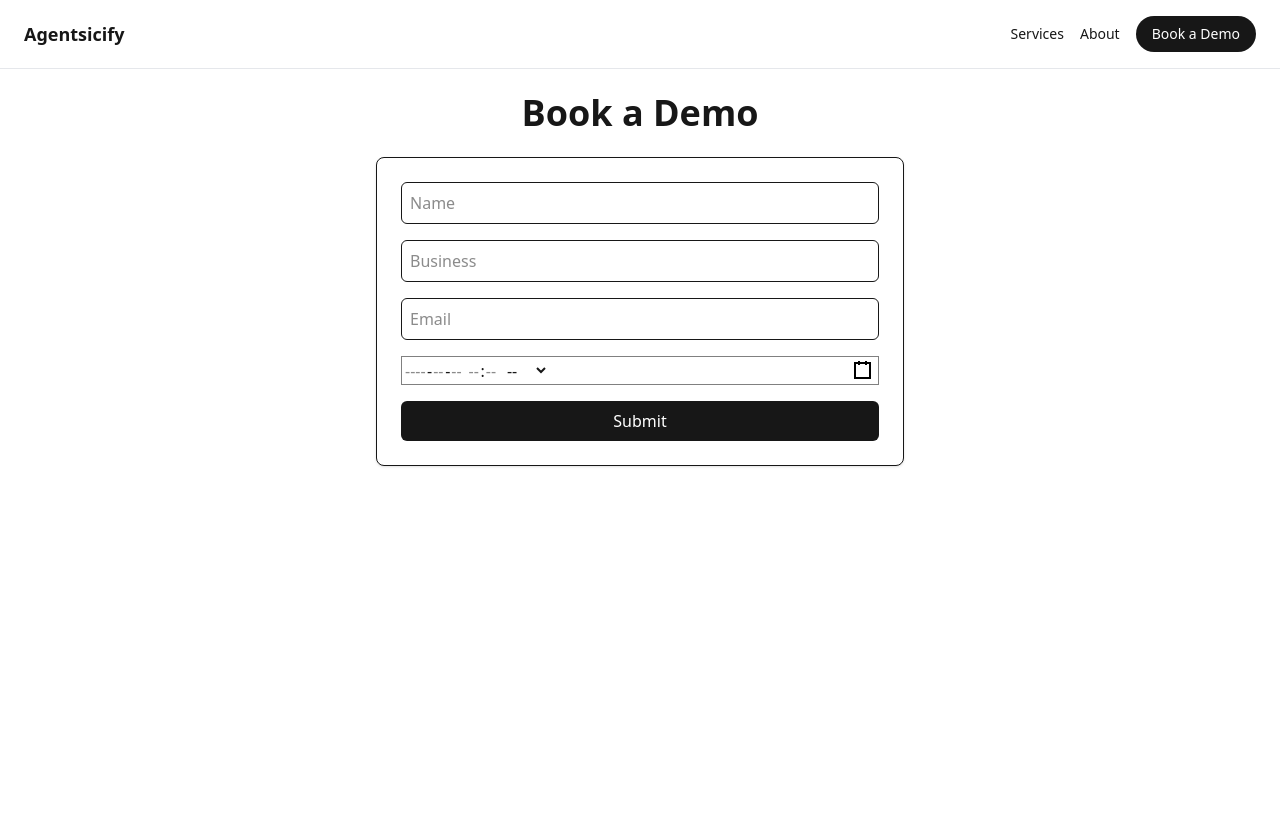
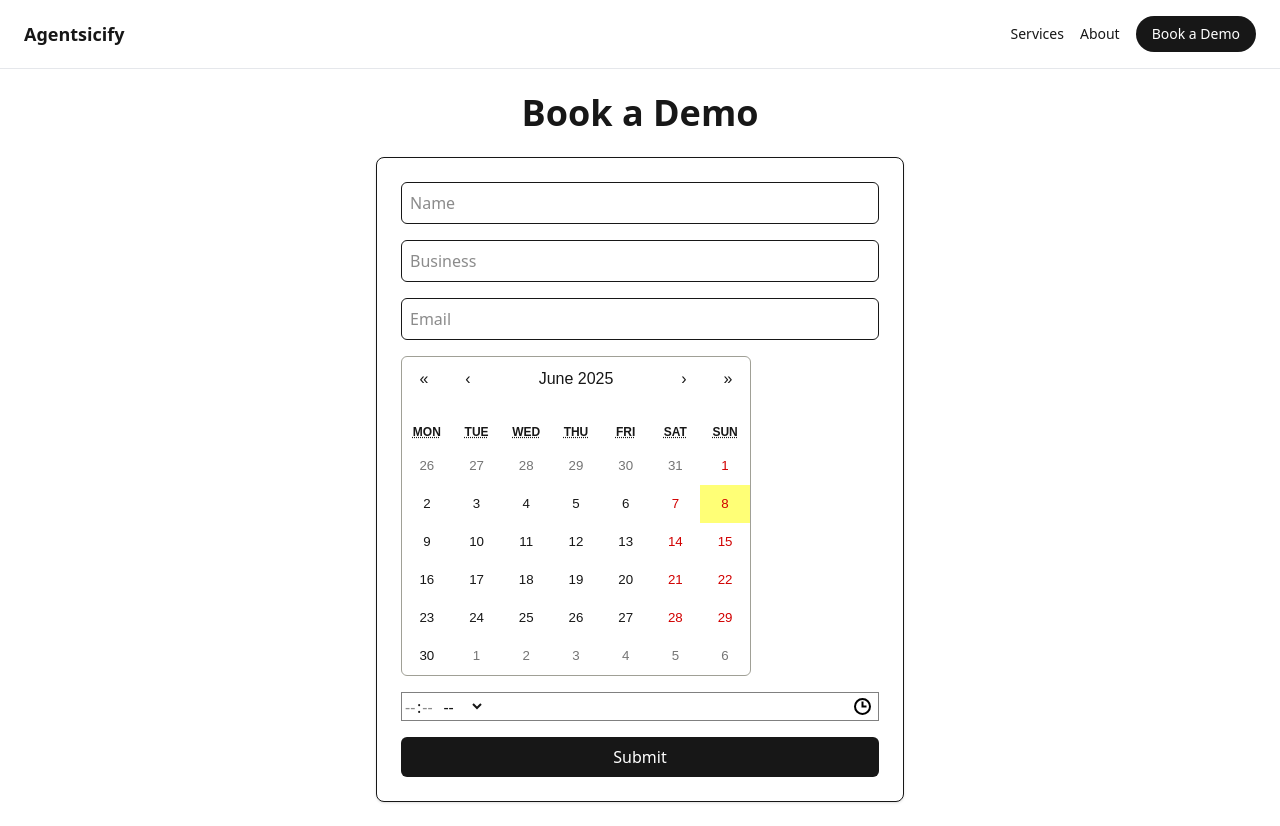
Before and after one commit to MostafaAbdelmegeed/agentsicify, a Next.js app: page /demo in a window 1280 px wide. Before the commit the page ends 800 px from the top, so only its background shows below. Built offline with nearby package versions, Linux system fonts and the light colour scheme.

Commit message:
Use inline calendar and time picker

```diff
--- a/package.json
+++ b/package.json
@@ -13,7 +13,8 @@
     "react": "^19.0.0",
     "react-calendar": "^6.0.0",
     "react-datetime-picker": "^6.0.1",
-    "react-dom": "^19.0.0"
+    "react-dom": "^19.0.0",
+    "react-time-picker": "^7.0.0"
   },
   "devDependencies": {
     "@eslint/eslintrc": "^3",
--- a/src/app/demo/page.tsx
+++ b/src/app/demo/page.tsx
@@ -1,13 +1,16 @@
 'use client';
 import { useState } from 'react';
-import DateTimePicker from 'react-datetime-picker';
+import Calendar from 'react-calendar';
+import TimePicker from 'react-time-picker';
 import 'react-calendar/dist/Calendar.css';
-import 'react-datetime-picker/dist/DateTimePicker.css';
+import 'react-time-picker/dist/TimePicker.css';
+import 'react-clock/dist/Clock.css';
 import { CONTACT_EMAIL } from '../../lib/config';
 
 export default function Demo() {
   const [form, setForm] = useState({ name: '', business: '', email: '' });
   const [date, setDate] = useState<Date | null>(null);
+  const [time, setTime] = useState('');
 
   const handleChange = (e: React.ChangeEvent<HTMLInputElement>) => {
     setForm({ ...form, [e.target.name]: e.target.value });
@@ -15,7 +18,15 @@ export default function Demo() {
 
   const handleSubmit = (e: React.FormEvent) => {
     e.preventDefault();
-    const dateString = date ? date.toISOString() : '';
+    let dateTime: Date | null = null;
+    if (date && time) {
+      const [hours, minutes] = time.split(':').map(Number);
+      dateTime = new Date(date);
+      dateTime.setHours(hours);
+      dateTime.setMinutes(minutes);
+      dateTime.setSeconds(0);
+    }
+    const dateString = dateTime ? dateTime.toISOString() : '';
     const body = `Name: ${form.name}\nBusiness: ${form.business}\nEmail: ${form.email}\nPreferred date: ${dateString}`;
     const mailto = `mailto:${CONTACT_EMAIL}?subject=Demo%20Request&body=${encodeURIComponent(body)}`;
     window.location.href = mailto;
@@ -55,13 +66,30 @@ export default function Demo() {
           value={form.email}
           onChange={handleChange}
         />
-        <DateTimePicker
-          onChange={setDate}
-          value={date}
-          className="w-full"
-          clearIcon={null}
-          format="y-MM-dd h:mm a"
-        />
+        <div className="space-y-4">
+          <Calendar
+            onChange={(value) => setDate(value as Date)}
+            value={date}
+            className="w-full rounded-md"
+          />
+          <TimePicker
+            onChange={(value) => setTime(value ?? '')}
+            value={time}
+            className="w-full"
+            clearIcon={null}
+          />
+          {date && time && (
+            <p className="text-sm text-center">
+              Selected:{' '}
+              {new Date(
+                new Date(date).setHours(
+                  Number(time.split(':')[0]),
+                  Number(time.split(':')[1])
+                )
+              ).toLocaleString()}
+            </p>
+          )}
+        </div>
         <button
           type="submit"
           className="bg-foreground text-background px-4 py-2 rounded-md w-full hover:bg-[#383838] dark:hover:bg-[#ccc] transition-colors"
```
Also changed, not shown: 1 other file (tests, documents, lock files or other folders).
